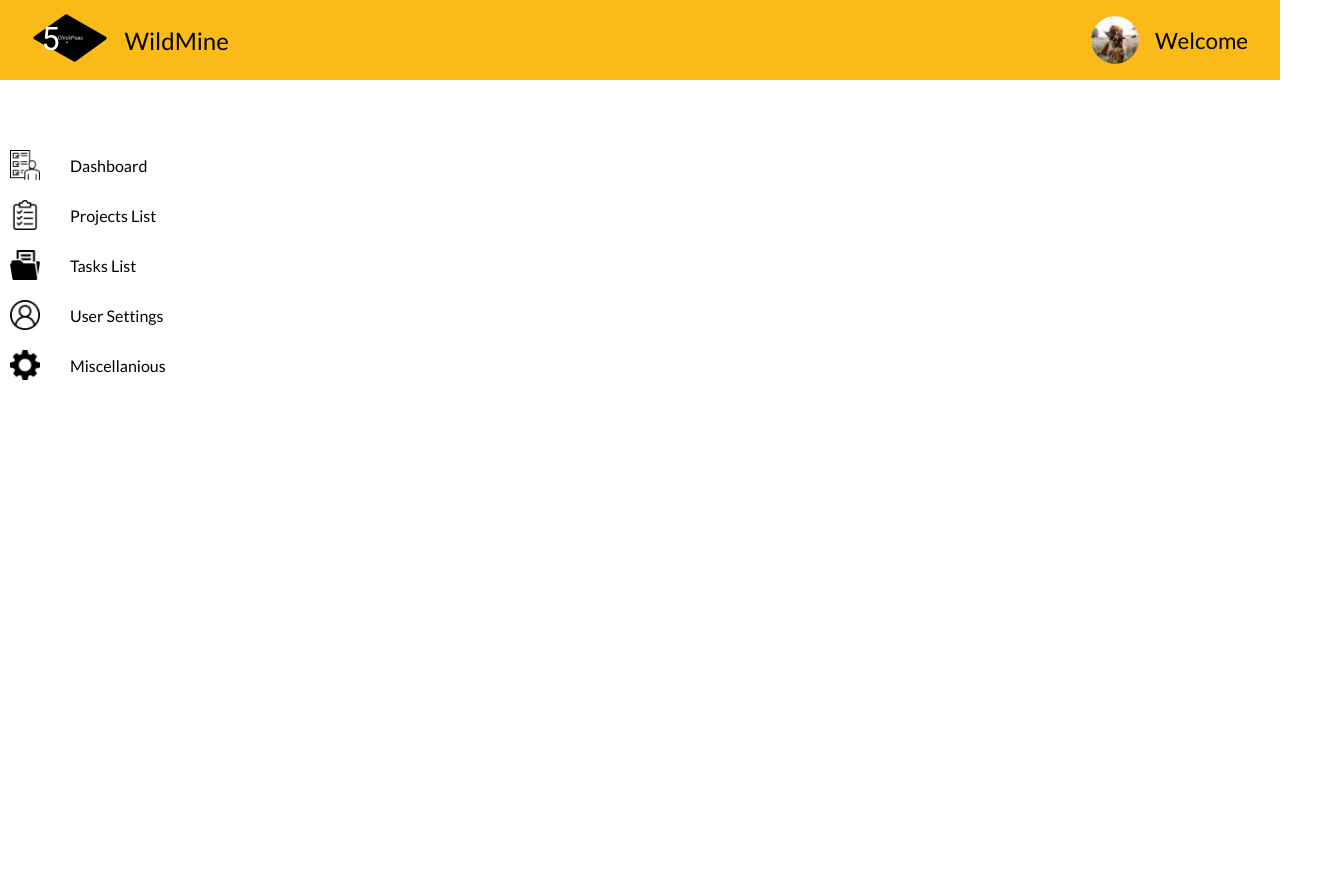
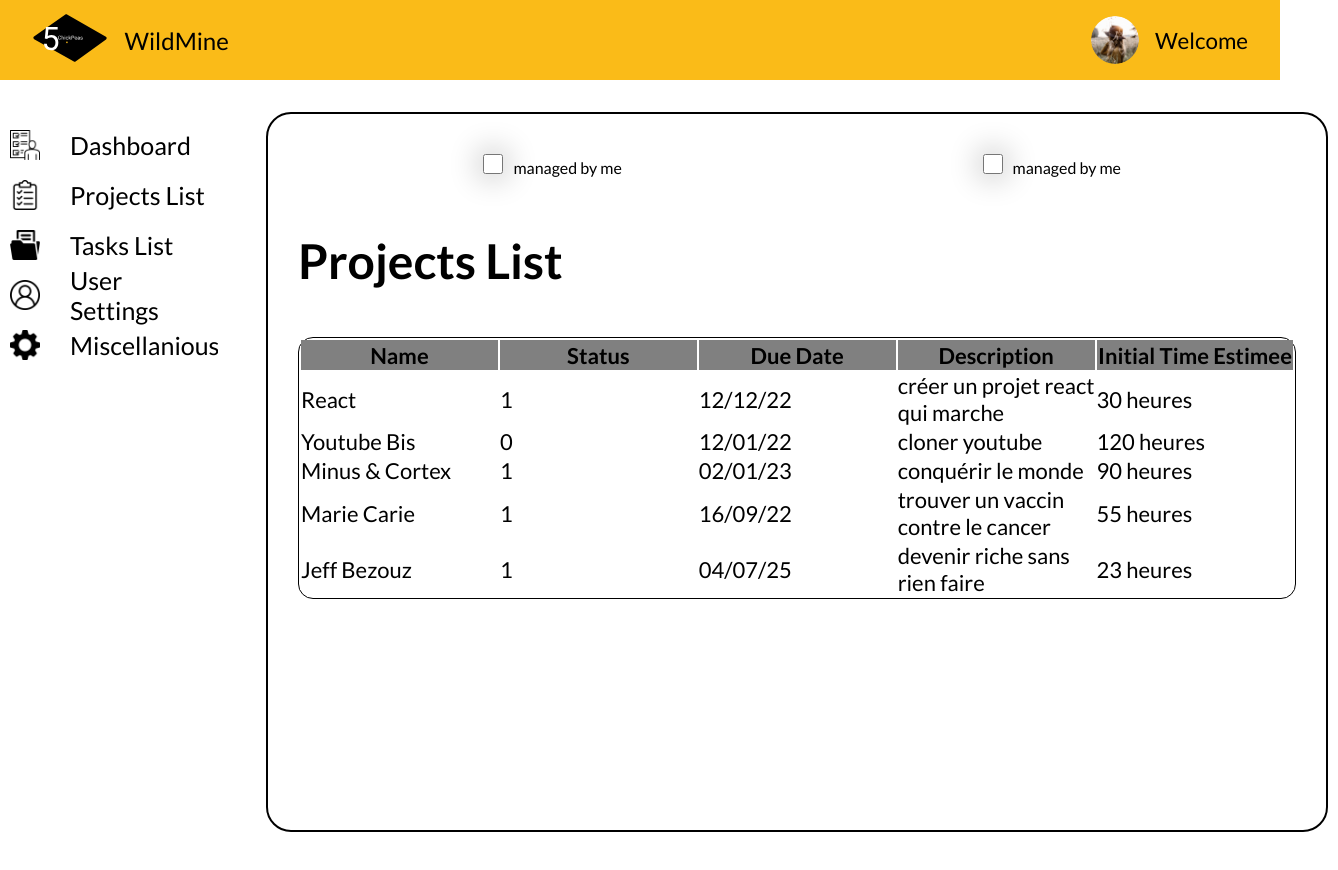
Before and after one commit to WildCodeSchool/2109-wns-lyon-the5chickpeas-front, a React (Create React App) app: page /tasksList in a window 1280 px wide. Shown: the top 870 px of the page, 1338 px wide, since content can reach past the window. Before the commit the page ends 800 px from the top, so only its background shows below. Built offline with nearby package versions, Linux system fonts and the light colour scheme.

Commit message:
projects list almost done

```diff
--- /dev/null
+++ b/src/components/BordedContainer.tsx
@@ -0,0 +1,32 @@
+import React from 'react'
+import styled from 'styled-components';
+import CheckBox from '../components/Checkbox';
+import ListTable from '../components/ListTable';
+
+function BordedContainer() {
+  return (
+    <ContainerBordered>
+      <div style={{display: "flex", flexDirection: "row", justifyContent: "space-around"}}>
+        <CheckBox/>
+        <CheckBox/>
+      </div>
+      <ListTable/>
+    </ContainerBordered>
+  )
+}
+
+export default BordedContainer
+
+const ContainerBordered = styled.div`
+    margin: 2rem 1rem 3rem 10rem;
+    background-color: #FFF;
+    border-radius: 25px;
+    min-width: 83vw;
+    min-height: 90vh;
+    border: 2px solid black;
+    margin-left: 250px;
+    margin-right: 10px;
+    padding: 30px
+    //flex-direction: row;
+
+`;
--- /dev/null
+++ b/src/components/Checkbox.tsx
@@ -0,0 +1,24 @@
+import React, {useState} from 'react'
+import styled from 'styled-components'
+import {Input, Case} from '../components/FormElements'
+
+const CheckBox = () => {
+
+  const [ checked, setChecked ] = useState(false)
+
+  return (
+    <div>
+      <Case
+
+        id="checkbox-manager"
+        type="checkbox"
+
+        onChange={()=> setChecked(!checked)}
+
+    />
+    <label>managed by me</label>
+    </div>
+  )
+}
+
+export default CheckBox
--- a/src/components/FormElements.tsx
+++ b/src/components/FormElements.tsx
@@ -42,3 +42,17 @@ export const ButtonSignUp = styled.button`
         color: #FABB18;
     }
 `
+
+export const Case = styled.input`
+    position: relative;
+    width: 20px;
+    height: 20px;
+    margin: 10px;
+    padding: 0 10px;
+    font-size: 30px;
+    background: #FFFFFF;
+    box-shadow: 0px 0px 30px 5px rgba(0, 0, 0, 0.2);
+    border-radius: 20px;
+
+
+`;
--- /dev/null
+++ b/src/components/ListTable.tsx
@@ -0,0 +1,68 @@
+import React from 'react';
+import styled from 'styled-components';
+import { StyledTable } from './TableElements'
+
+type oneProject = {
+  id: number,
+  manager_id: number,
+  name: string,
+  status_id: number,
+  due_date: string,
+  description: string,
+  intitial_time_estimee: number
+
+}
+
+const ListTable = () => {
+
+  const projects: oneProject[] = [
+    {id: 5, manager_id: 1, name: 'React', status_id: 1, due_date: '12/12/22', description: 'créer un projet react qui marche', intitial_time_estimee: 30 },
+    {id: 4,manager_id: 2, name: 'Youtube Bis', status_id: 0, due_date: '12/01/22', description: 'cloner youtube', intitial_time_estimee: 120 },
+    {id: 3,manager_id: 3, name: 'Minus & Cortex', status_id: 1, due_date: '02/01/23', description: 'conquérir le monde', intitial_time_estimee: 90 },
+    {id: 2,manager_id: 4, name: 'Marie Carie', status_id: 1, due_date: '16/09/22', description: 'trouver un vaccin contre le cancer', intitial_time_estimee: 55 },
+    {id: 1,manager_id: 5, name: 'Jeff Bezouz', status_id: 1, due_date: '04/07/25', description: 'devenir riche sans rien faire', intitial_time_estimee: 23 }
+
+  ]
+  console.log('====================================');
+  console.log(projects);
+  console.log('====================================');
+
+
+
+
+  return (
+    <div >
+    <h1 id='title'>Projects List</h1>
+    <StyledTable id='projects'>
+      <thead >
+        <tr>
+          <th>Name</th>
+          <th>Status</th>
+          <th>Due Date</th>
+          <th>Description</th>
+          <th>Initial Time Estimee</th>
+        </tr>
+      </thead>
+      <tbody>
+      {projects.map((project: oneProject)=> (
+        <tr key={project.id}>
+          <td>{project.name}</td>
+          <td>{project.status_id}</td>
+          <td>{project.due_date}</td>
+          <td>{project.description}</td>
+          <td>{project.intitial_time_estimee} heures</td>
+        </tr>
+      ))}
+      </tbody>
+      </StyledTable>
+{/*       <div>
+        {projects.map((project: oneProject)=> (
+          <div key={project.id}>{project.name}</div>
+        ))}
+      </div> */}
+
+    </div>
+  )
+}
+
+export default ListTable
--- a/src/components/SideBar.tsx
+++ b/src/components/SideBar.tsx
@@ -12,23 +12,23 @@ function SideBar() {
     return (
 
         <SideBarStyled>
-            <LinksSideBar href="#" >
+            <LinksSideBar href="/dashboard" style={{fontSize: "30px"}}>
                 <img src={projectManagement} alt={projectManagement}/>
                 <p>Dashboard</p>
             </LinksSideBar>
-            <LinksSideBar href="#" >
+            <LinksSideBar href="/projectsList" >
                 <img src={clipboard} alt={clipboard}/>
                 <p>Projects List</p>
             </LinksSideBar>
-            <LinksSideBar href="#" >
+            <LinksSideBar href="/tasksList" >
                 <img src={documentsFolder} alt={documentsFolder}/>
                 <p>Tasks List</p>
             </LinksSideBar>
-            <LinksSideBar href="#">
+            <LinksSideBar href="/profile">
                 <img src={user} alt={user}/>
                 <p>User Settings</p>
             </LinksSideBar>
-            <LinksSideBar href="#" >
+            <LinksSideBar href="/Miscellanious" >
                 <img src={gear} alt={gear}/>
                 <p>Miscellanious</p>
             </LinksSideBar>
@@ -40,13 +40,15 @@ function SideBar() {
 
 const SideBarStyled = styled.nav`
 
-    height: 60%;
-    width: 22rem;
+    height: 80%;
+    width: 17vw;
     position: fixed;
-    margin-top: 100px;
+    margin-top: 80px;
+    margin-right: 70px;
     z-index: 1;
     top: 40px;
     left: 0;
+    font-size: 30px;
     overflow-x: hidden;
 
 
@@ -60,20 +62,23 @@ const LinksSideBar = styled.a `
     height: 50px;
     padding: 10px;
     text-decoration: none;
-    font-size: 25px;
     color: black;
 
+    p {
+    font-size: 25px;
+    }
 
     img {
         height: 30px;
         width: 30px;
         margin-right: 30px;
+
     }
 
     &:hover {
 
     color: #FFF;
-    font-size: 25px;
+    font-size: 40px;
     background-color: black;
     border-radius: 0px 20px 20px 0px;
     }
--- /dev/null
+++ b/src/components/TableElements.tsx
@@ -0,0 +1,37 @@
+import styled from "styled-components";
+
+export const StyledTable = styled.table`
+  border: 1px solid black;
+
+  border-radius: 15px;
+  width: 100%;
+  font-size: 22px;
+  table-layout:fixed;
+
+  tr{
+    border: 1px solid black;
+  }
+
+  thead{
+
+
+    font-weight: "100";
+    height: 25px;
+
+  }
+  tbody{
+
+  }
+
+  th{
+    height: 30px;
+    background-color: grey;
+  }
+
+
+
+  td{
+
+  }
+
+`
--- a/src/pages/ProjectsList.tsx
+++ b/src/pages/ProjectsList.tsx
@@ -5,23 +5,45 @@ import { Container } from './styles';
 // components
 import HeadBar from '../components/HeadBar';
 import SideBar from '../components/SideBar';
+
 import { Input, Form, ButtonSignUp } from '../components/FormElements';
+import BordedContainer from '../components/BordedContainer';
+
+
+export type Project = {
+  manager_id: number,
+  name: string,
+  status_id: number,
+  due_date: string,
+  description: string,
+  intitial_time_estimee: number
+
+}
 
 const ProjectsList = () => {
+
+
   return (
     <Container className="flex">
-            <HeadBar />
-            <Main className="flex">
-                {/* Sidebar */}
-                <SideBar />
+      <HeadBar />
+      <MainWithBox>
+        <SideBar />
+        <BordedContainer/>
 
-            </Main>
-        </Container>
+
+      </MainWithBox>
+
+    </Container>
   )
 }
 
-const Main = styled.main`
+const MainWithBox = styled.main`
     margin-top: 80px;
+    width: 100%
+    display: flex;
+    flex-position: row;
+    align-item: flex-start;
+
 `;
 
 export default ProjectsList
--- a/src/pages/TasksList.tsx
+++ b/src/pages/TasksList.tsx
@@ -5,23 +5,44 @@ import { Container } from './styles';
 // components
 import HeadBar from '../components/HeadBar';
 import SideBar from '../components/SideBar';
-import { Input, Form, ButtonSignUp } from '../components/FormElements';
+
+import BordedContainer from '../components/BordedContainer';
+
+
+export type Project = {
+  manager_id: number,
+  name: string,
+  status_id: number,
+  due_date: string,
+  description: string,
+  intitial_time_estimee: number
+
+}
 
 const TasksList = () => {
+
+
   return (
     <Container className="flex">
-            <HeadBar />
-            <Main className="flex">
-                {/* Sidebar */}
-                <SideBar />
+      <HeadBar />
+      <MainWithBox>
+        <SideBar />
+        <BordedContainer/>
 
-            </Main>
-        </Container>
+
+      </MainWithBox>
+
+    </Container>
   )
 }
 
-const Main = styled.main`
+const MainWithBox = styled.main`
     margin-top: 80px;
+    width: 100%
+    display: flex;
+    flex-position: row;
+    align-item: flex-start;
+
 `;
 
 export default TasksList
```
Also changed, not shown: src/components/ListCanvas.tsx (deleted, +0 -8 lines), src/pages/styles.ts (+11 -0 lines).
